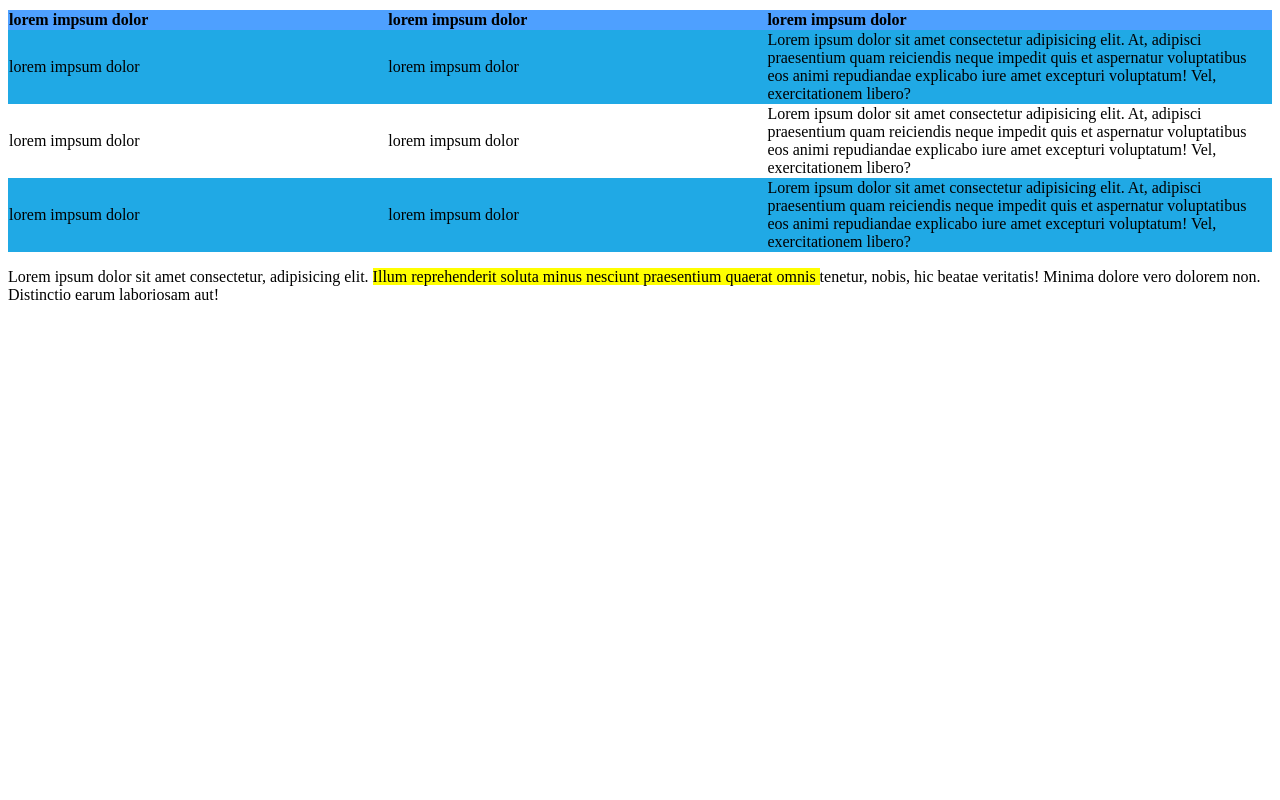
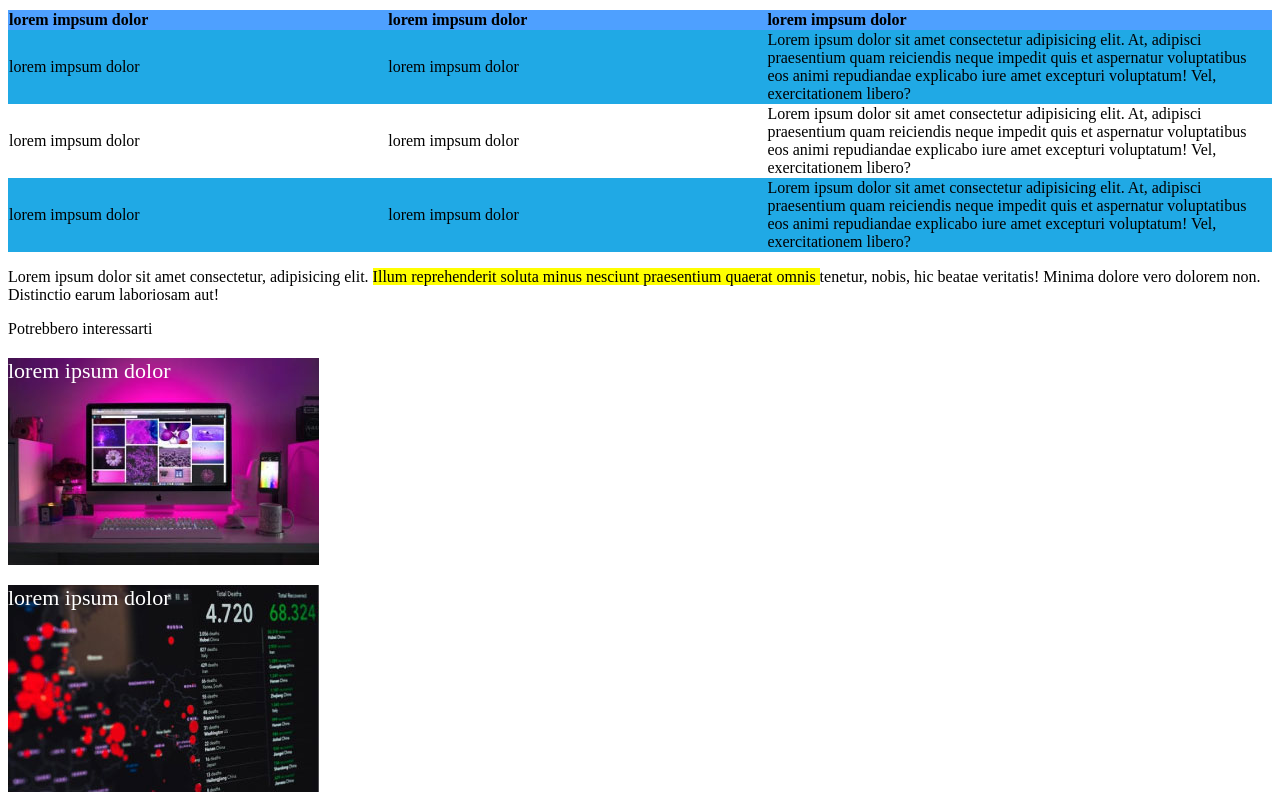
Before and after one commit to RiccardoOrlando/html-css-booleaner, a plain HTML site: page index.html in a window 1280 px wide. Shown: the part 777-1577 px from the top of the page. Before the commit the page ends 1097 px from the top, so only its background shows below. Drawn offline with Linux system fonts and the light colour scheme.

Commit message:
feat: added new section

```diff
--- a/index.html
+++ b/index.html
@@ -24,7 +24,7 @@
         </section>
         <!-- /section author -->
          <!-- section tabella -->
-         <section>
+        <section>
             <br>
             <div>Lorem ipsum dolor sit amet consectetur adipisicing elit. <mark>Harum earum saepe praesentium repellendus</mark> recusandae mollitia consectetur aut voluptas ad fugiat. Aliquid molestias quas natus consectetur. Explicabo ipsam ducimus doloremque quo.</div>
             <ul>
@@ -57,8 +57,16 @@
                     </tbody>
                 </table>
                 <p>Lorem ipsum dolor sit amet consectetur, adipisicing elit.  <mark> Illum reprehenderit soluta minus nesciunt praesentium quaerat omnis </mark> tenetur, nobis, hic beatae veritatis! Minima dolore vero dolorem non. Distinctio earum laboriosam aut!</p>
-         </section>
+        </section>
          <!-- /section tabella -->
+        <section>
+            <div class="gray">
+                Potrebbero interessarti
+            </div>
+            <div class="img1">lorem ipsum dolor</div>
+            <div class="img2">lorem ipsum dolor</div>
+        </section>
+
     </main>
 </body>
 </html>
--- a/style.css
+++ b/style.css
@@ -56,3 +56,21 @@ table{
 #gray{
     color: #808080;
 }
+
+.img1{
+    background-image: url(./img/monitor.jpg);
+    width: 311px;
+    height: 207px;
+    color: white;
+    margin-top: 20px;
+    font-size: 22px;
+}
+
+.img2{
+        background-image: url(./img/graph.jpg);
+        width: 311px;
+        height: 207px;
+        color: white;
+        margin-top: 20px;
+        font-size: 22px;
+}
```
